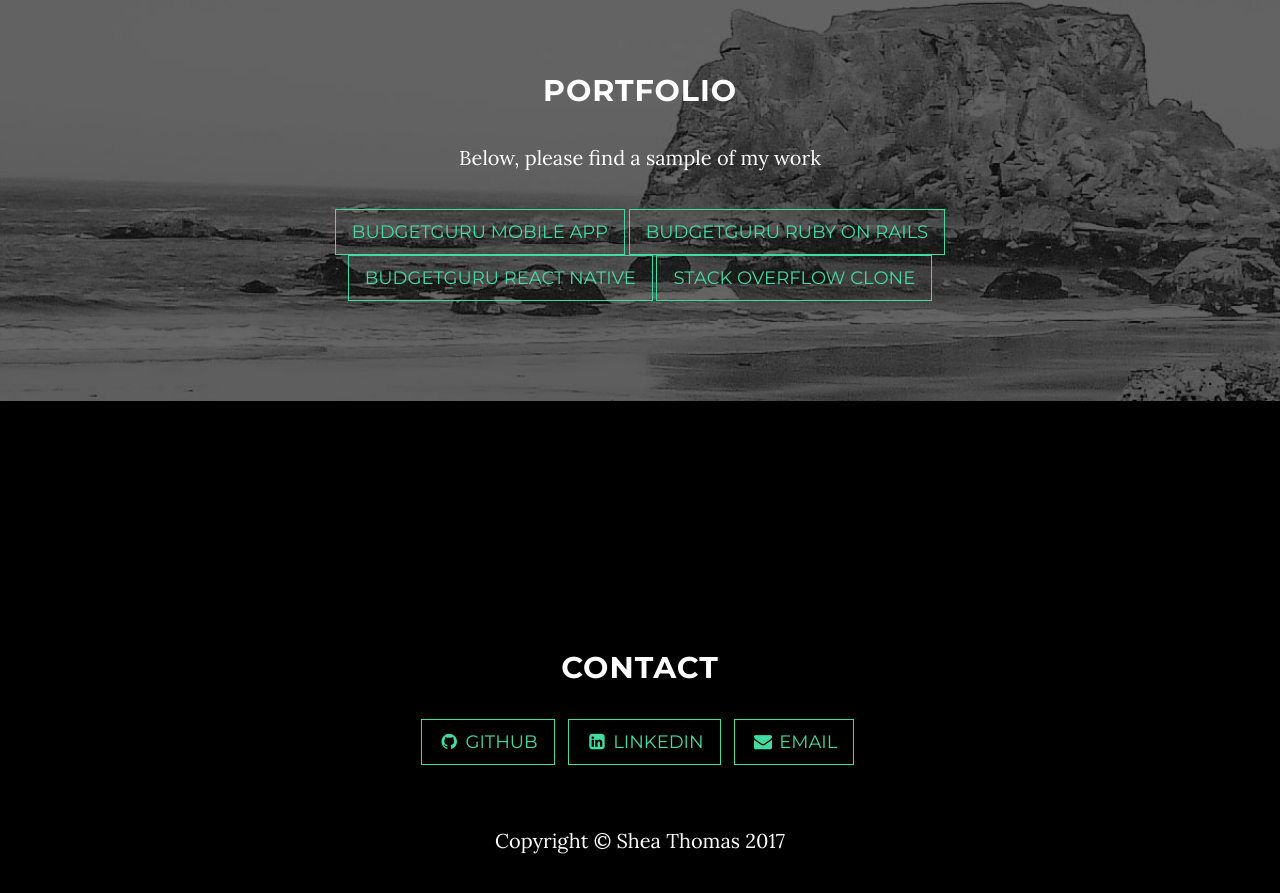
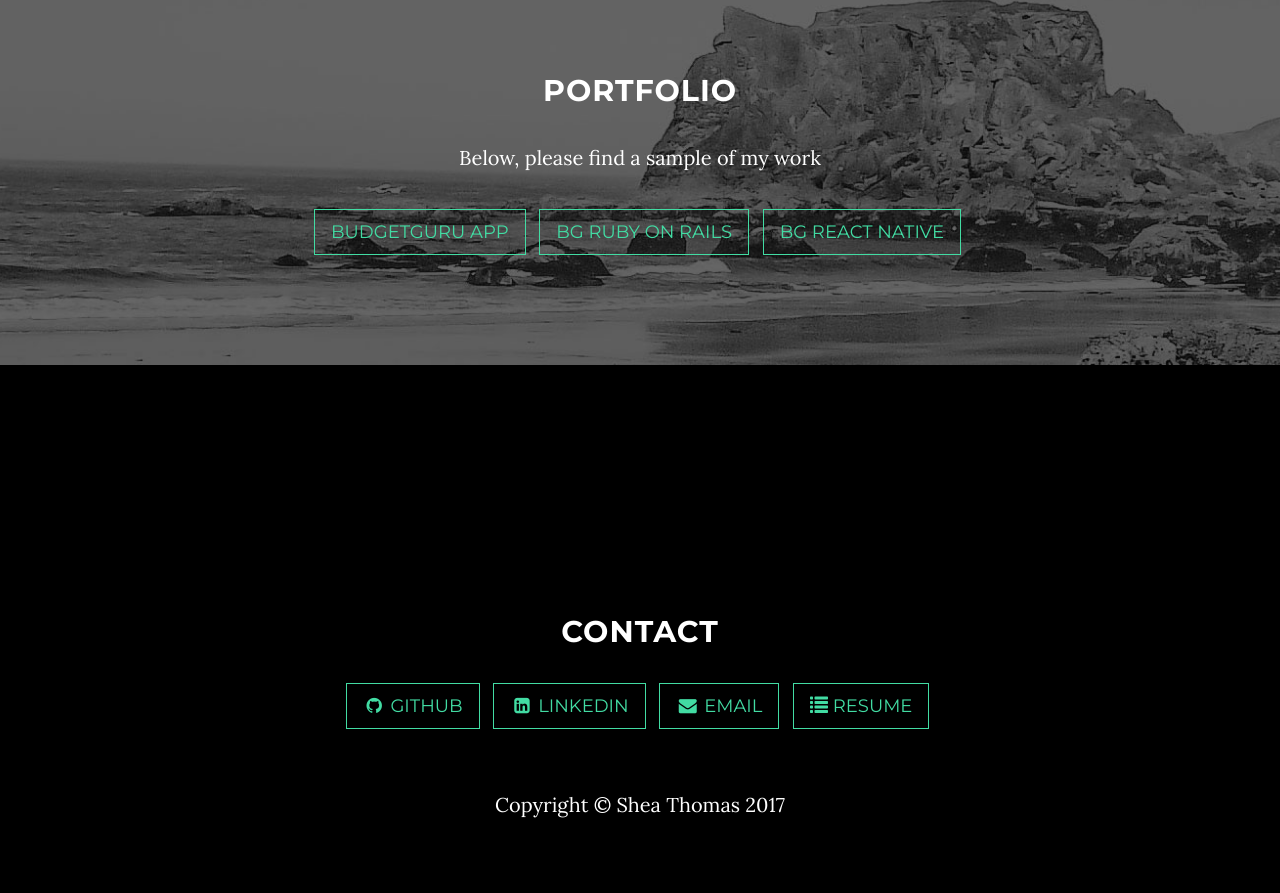
Before and after one commit to mercuricoxide/mercuricoxide.github.io, a website: page index.html in a window 1280 px wide. Shown: the part 1659-2552 px from the top of the page. After the commit the page ends 2530 px from the top, so only its background shows below. Drawn offline with nearby package versions, Linux system fonts and the light colour scheme; some packages are replaced by stand-ins of ours.

Commit message:
Add Resume button and remove stack overflow project

```diff
--- a/index.html
+++ b/index.html
@@ -104,10 +104,20 @@
                 <div class="col-lg-8 col-lg-offset-2">
                     <h2>Portfolio</h2>
                     <p>Below, please find a sample of my work</p>
-                    <a href="https://budgetguru.github.io/" class="btn btn-default btn-lg">BudgetGURU Mobile App</a>
-                    <a href="https://github.com/mercuricoxide/BudgetGuruRails" class="btn btn-default btn-lg">BudgetGURU Ruby on Rails</a>
-                    <a href="https://github.com/mercuricoxide/BudgetGuruApp" class="btn btn-default btn-lg">BudgetGURU React Native</a>
-                    <a href="https://github.com/mercuricoxide/Mighty-Morphin-Stack-Overflowerangers" class="btn btn-default btn-lg">Stack Overflow Clone</a>
+                    <ul class="list-inline banner-social-buttons">
+                        <li>
+                            <a href="https://budgetguru.github.io/" class="btn btn-default btn-lg">BudgetGURU App</a>
+                        </li>
+                        <li>
+                            <a href="https://github.com/mercuricoxide/BudgetGuruRails" class="btn btn-default btn-lg">BG Ruby on Rails</a>
+                        </li>
+                        <li>
+                            <a href="https://github.com/mercuricoxide/BudgetGuruApp" class="btn btn-default btn-lg">BG React Native</a>
+                        </li>
+                        <!-- <li>
+                            <a href="https://github.com/mercuricoxide/Mighty-Morphin-Stack-Overflowerangers" class="btn btn-default btn-lg">S.O. Clone</a>
+                        </li> -->
+                    </ul>
                 </div>
             </div>
         </div>
@@ -128,6 +138,9 @@
                     </li>
                     <li>
                         <a href="mailto:sheathomas@icloud.com" class="btn btn-default btn-lg"><i class="fa fa-envelope fa-fw"></i> <span class="network-name">Email</span></a>
+                    </li>
+                    <li>
+                        <a href="https://resume.creddle.io/resume/b8v2vrbv6l9" class="btn btn-default btn-lg"><i class="glyphicon glyphicon-list"></i> <span class="network-name">Resume</span></a>
                     </li>
                 </ul>
             </div>
```
